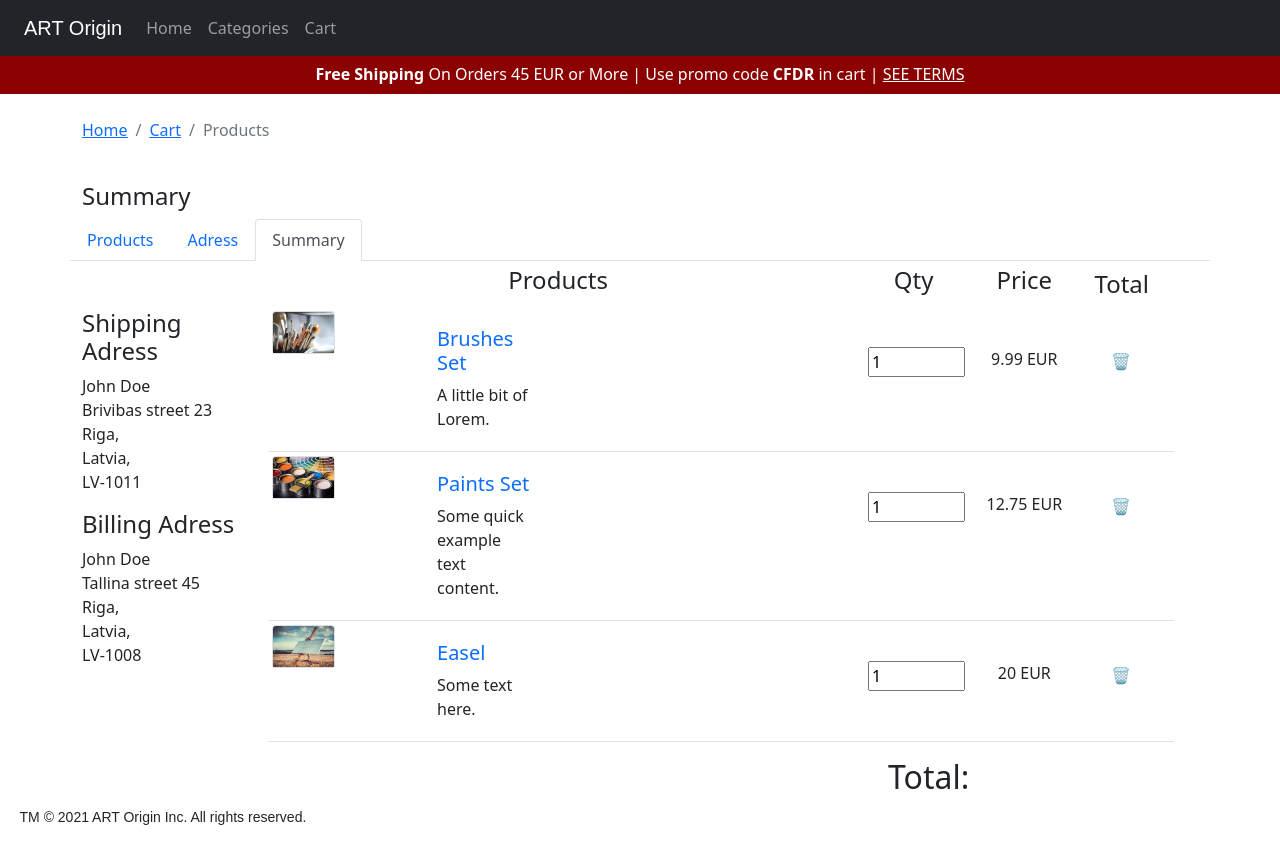
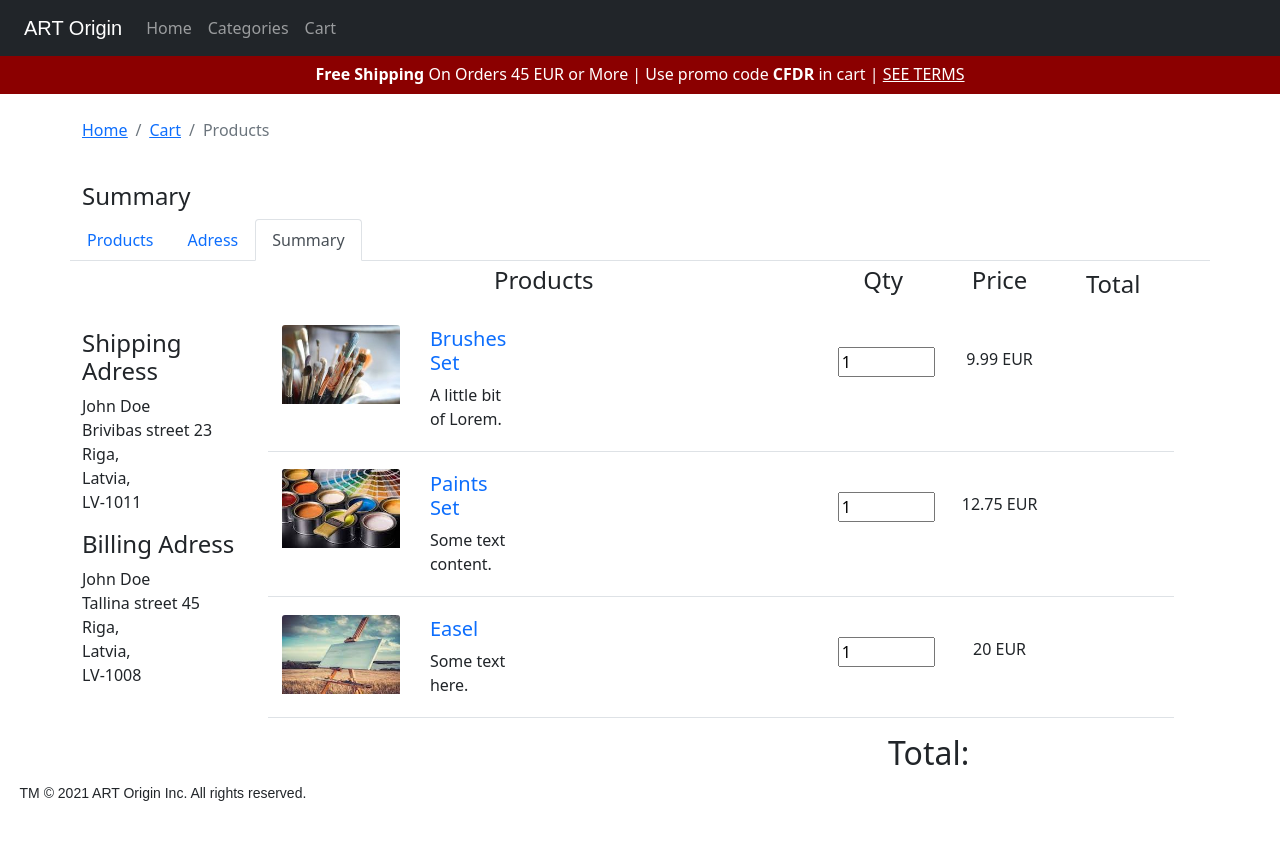
Before and after one commit to Anastasia1207/lesson-24, a React (Create React App) app: page /summary in a window 1280 px wide. After the commit the page ends 821 px from the top, so only its background shows below. Built offline with nearby package versions, Linux system fonts and the light colour scheme.

Commit message:
cart/adress/summary withought js

```diff
--- a/src/App.css
+++ /dev/null
@@ -1,3 +0,0 @@
-.App {
-  text-align: center;
-}
--- a/src/Components/Cart.js
+++ b/src/Components/Cart.js
@@ -63,7 +63,7 @@ function Cart() {
                                 </div>
 
                             </div></td>
-                            <td style={{ paddingTop: "40px", paddingLeft: "20px"}}><input type="number" value="1" min="0" max="100" stap="5" /></td>
+                            <td style={{ paddingTop: "40px", paddingLeft: "2%"}}><input type="number" value="1" min="0" max="100" stap="5" /></td>
                             <td style={{ paddingTop: "40px", textAlign: "center"}}>9.99 EUR</td>
                             <td><button type="button" style={{ padding: "38%"}} class="btn ">&#128465;</button></td>
                         </tr>
@@ -84,7 +84,7 @@ function Cart() {
                                 </div>
 
                             </div></td>
-                            <td style={{ paddingTop: "40px", paddingLeft: "20px"}}><input type="number" value="1" min="0" max="100" stap="5" /></td>
+                            <td style={{ paddingTop: "40px", paddingLeft: "2%"}}><input type="number" value="1" min="0" max="100" stap="5" /></td>
 
                             <td style={{ paddingTop: "40px", textAlign: "center"}}>12.75 EUR</td>
                             <td><button type="button" style={{ padding: "38%"}} class="btn ">&#128465;</button></td>
@@ -106,7 +106,7 @@ function Cart() {
                                 </div>
 
                             </div></td>
-                            <td style={{ paddingTop: "40px", paddingLeft: "20px"}} ><input type="number" value="1" min="0" max="100" stap="5" /></td>
+                            <td style={{ paddingTop: "40px", paddingLeft: "2%"}} ><input type="number" value="1" min="0" max="100" stap="5" /></td>
                             <td style={{ paddingTop: "40px", textAlign: "center"}}>20 EUR</td>
                             <td><button type="button" style={{ padding: "38%"}} class="btn ">&#128465;</button></td>
 
--- a/src/Components/Summary.js
+++ b/src/Components/Summary.js
@@ -33,7 +33,7 @@ function Summary() {
                 </ul>
 
                 <div className="row">
-                <div className="col my-2" style={{ paddingTop: "40px"}}>
+                <div className="col my-2" style={{ paddingTop: "60px"}}>
 <h4>Shipping Adress</h4>
 <p style={{margin: "0"}}>John Doe</p>
 <p style={{margin: "0"}}>Brivibas street 23</p>
@@ -65,7 +65,7 @@ function Summary() {
                         <tr>
                             <td> <div className="row">
                                 <div className="col-md-3">
-                                    <div className="card" style={{ width: '50%' }}>
+                                    <div style={{ width: '100%', marginLeft: "10px", paddingTop: "14px" }}>
                                         <img src={Brushes2} className="card-img-top" alt="Pattern one" />
                                     </div>
                                 </div>
@@ -79,14 +79,14 @@ function Summary() {
                                 </div>
 
                             </div></td>
-                            <td style={{ paddingTop: "40px", paddingLeft: "20px"}}><input type="number" value="1" min="0" max="100" stap="5" /></td>
+                            <td style={{ paddingTop: "40px", paddingLeft: "2%"}}><input type="number" value="1" min="0" max="100" stap="5" /></td>
                             <td style={{ paddingTop: "40px", textAlign: "center"}}>9.99 EUR</td>
-                            <td><button type="button" style={{ padding: "38%"}} class="btn ">&#128465;</button></td>
+                            <td></td>
                         </tr>
                         <tr>
                             <td><div className="row">
                                 <div className="col-md-3">
-                                    <div className="card" style={{ width: '50%' }}>
+                                    <div style={{ width: '100%', marginLeft: "10px", paddingTop: "13px" }}>
                                         <img src={Paints2} className="card-img-top" alt="Pattern one" />
                                     </div>
                                 </div>
@@ -95,20 +95,20 @@ function Summary() {
                                         <h5 className="card-title">
                                             <NavLink style={{ textDecoration: 'none' }} to="/category1">Paints Set</NavLink>
                                         </h5>
-                                        <p className="card-text">Some quick example text content.</p>
+                                        <p className="card-text">Some text content.</p>
                                     </div>
                                 </div>
 
                             </div></td>
-                            <td style={{ paddingTop: "40px", paddingLeft: "20px"}}><input type="number" value="1" min="0" max="100" stap="5" /></td>
+                            <td style={{ paddingTop: "40px", paddingLeft: "2%"}}><input type="number" value="1" min="0" max="100" stap="5" /></td>
 
                             <td style={{ paddingTop: "40px", textAlign: "center"}}>12.75 EUR</td>
-                            <td><button type="button" style={{ padding: "38%"}} class="btn ">&#128465;</button></td>
+                            <td></td>
                         </tr>
                         <tr>
                             <td><div className="row">
                                 <div className="col-md-3">
-                                    <div className="card" style={{ width: '50%' }}>
+                                    <div  style={{ width: '100%', marginLeft: "10px", paddingTop: "14px" }}>
                                         <img src={Easel} className="card-img-top" alt="Pattern one" />
                                     </div>
                                 </div>
@@ -122,9 +122,9 @@ function Summary() {
                                 </div>
 
                             </div></td>
-                            <td style={{ paddingTop: "40px", paddingLeft: "20px"}} ><input type="number" value="1" min="0" max="100" stap="5" /></td>
+                            <td style={{ paddingTop: "40px", paddingLeft: "2%"}} ><input type="number" value="1" min="0" max="100" stap="5" /></td>
                             <td style={{ paddingTop: "40px", textAlign: "center"}}>20 EUR</td>
-                            <td><button type="button" style={{ padding: "38%"}} class="btn ">&#128465;</button></td>
+                            <td></td>
 
 
                         </tr>
```
